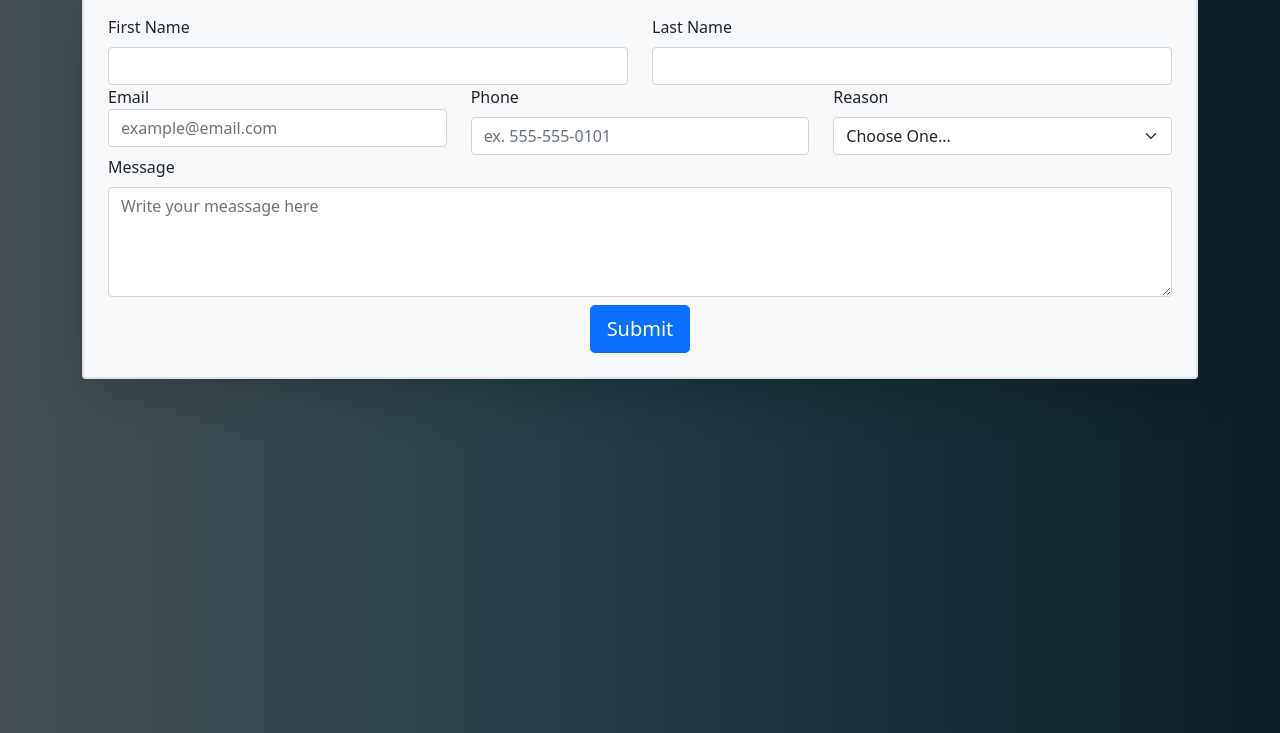
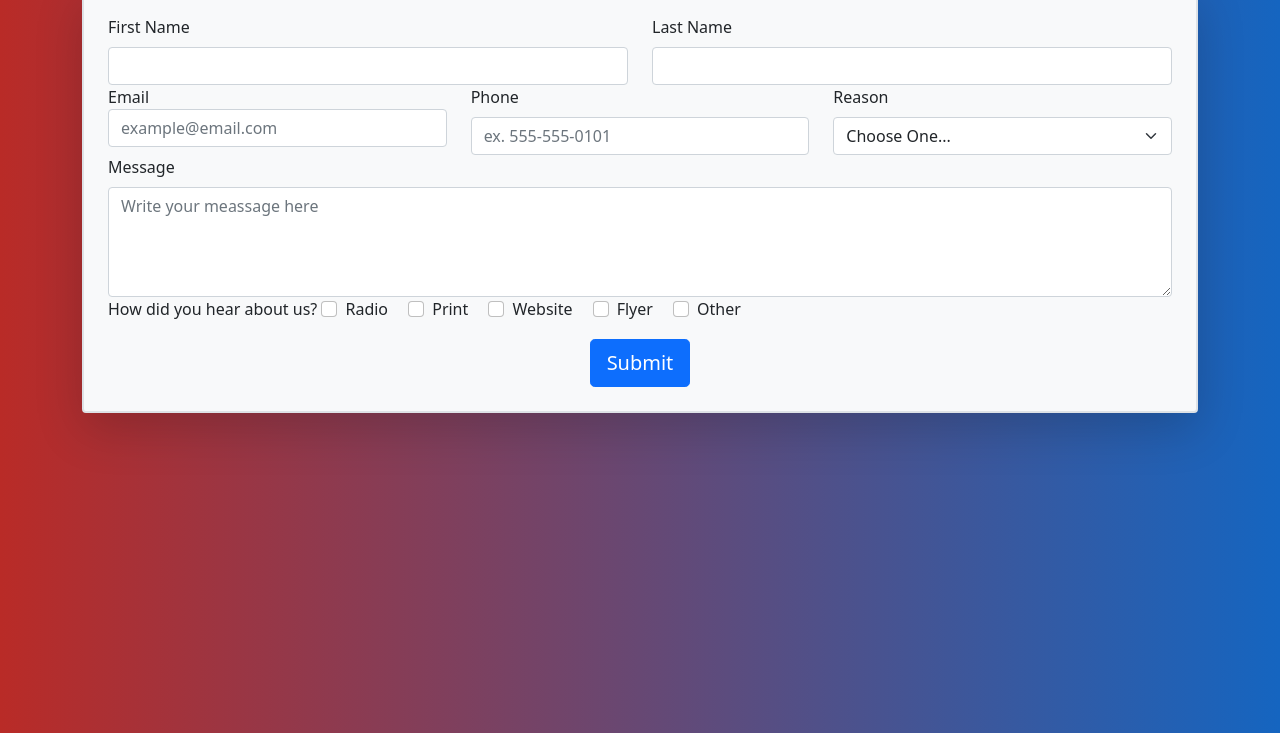
Before and after one commit to chriskmil/ContactFormTemplate, a plain HTML site: page index.html in a window 1280 px wide. Shown: the part 67-800 px from the top of the page. Drawn offline with nearby package versions, Linux system fonts and the light colour scheme.

Commit message:
check boxes
Added check boxes and netlify

```diff
--- a/css/site.css
+++ b/css/site.css
@@ -1,8 +1,9 @@
 body {
-    background: #0F2027;
+    background: #b92b27;
     /* fallback for old browsers */
-    background: -webkit-linear-gradient(to right, #475155, #203A43, #0F2027);
+    background: -webkit-linear-gradient(to left, #1565C0, #b92b27);
     /* Chrome 10-25, Safari 5.1-6 */
-    background: linear-gradient(to right, #475155, #203A43, #0F2027);
+    background: linear-gradient(to left, #1565C0, #b92b27);
     /* W3C, IE 10+/ Edge, Firefox 16+, Chrome 26+, Opera 12+, Safari 7+ */
+
 }
--- a/index.html
+++ b/index.html
@@ -18,7 +18,7 @@
     <div class="container">
         <h1>Contact Form Template</h1>
         <div class="p-3 border border-2 rounded shadow-lg  bg-light" id="formContainingDiv">
-            <form name="contactForm" class="row g-3 p-2">
+            <form name="contactForm" class="row g-3 p-2" netlify>
                 <div class="col-12">
                     <div class="row">
                         <div class="col-12 col-md-6 form-group">
@@ -53,6 +53,29 @@
                             <textarea type="text" class="form-control" name="message" rows="4"
                                 placeholder="Write your meassage here"></textarea>
                         </div>
+                        <div class="col-12 form-group">
+                            <label class="form-label">How did you hear about us?</label>
+                            <div class="form-check form-check-inline">
+                                <label for="inputFunnel" class="form-label">Radio</label>
+                                <input type="checkbox" valuie="radio" class="form-check-input" name="funnel" />
+                            </div>
+                            <div class="form-check form-check-inline">
+                                <label for="inputFunnel" class="form-label">Print</label>
+                                <input type="checkbox" valuie="print" class="form-check-input" name="funnel" />
+                            </div>
+                            <div class="form-check form-check-inline">
+                                <label for="inputFunnel" class="form-label">Website</label>
+                                <input type="checkbox" valuie="website" class="form-check-input" name="funnel" />
+                            </div>
+                            <div class="form-check form-check-inline">
+                                <label for="inputFunnel" class="form-label">Flyer</label>
+                                <input type="checkbox" valuie="flyer" class="form-check-input" name="funnel" />
+                            </div>
+                            <div class="form-check form-check-inline">
+                                <label for="inputFunnel" class="form-label">Other</label>
+                                <input type="checkbox" valuie="other" class="form-check-input" name="funnel" />
+                            </div>
+                        </div>
                         <div class="col-12 d-flex justify-content-center pt-2">
                             <button type="submit" class="btn btn-primary btn-lg">Submit</button>
                         </div>
```
